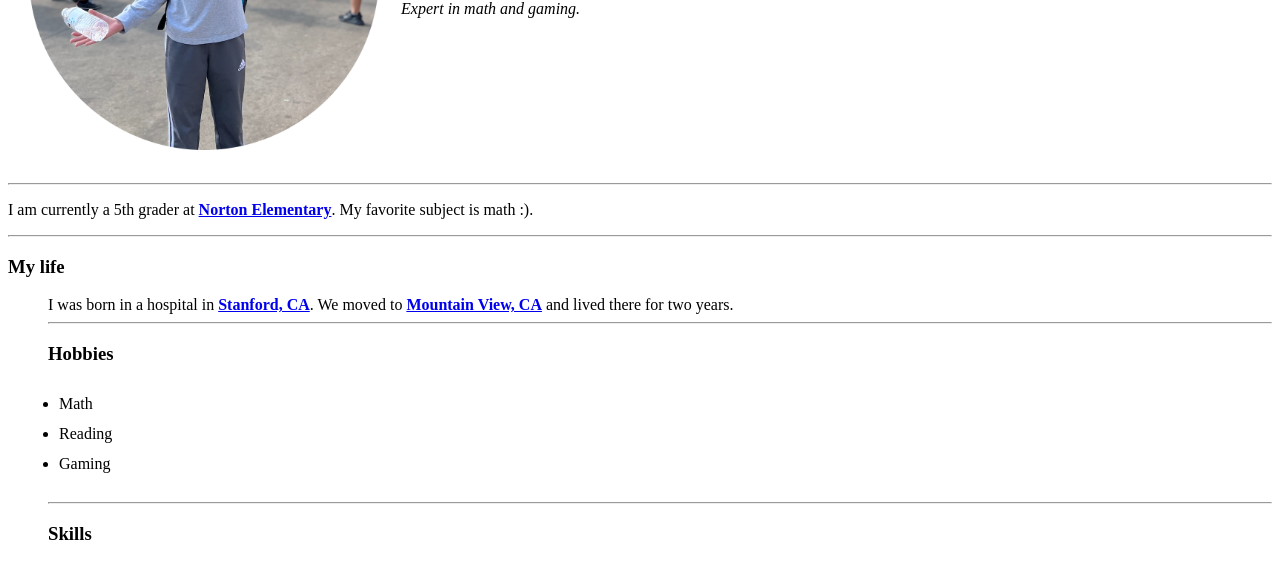
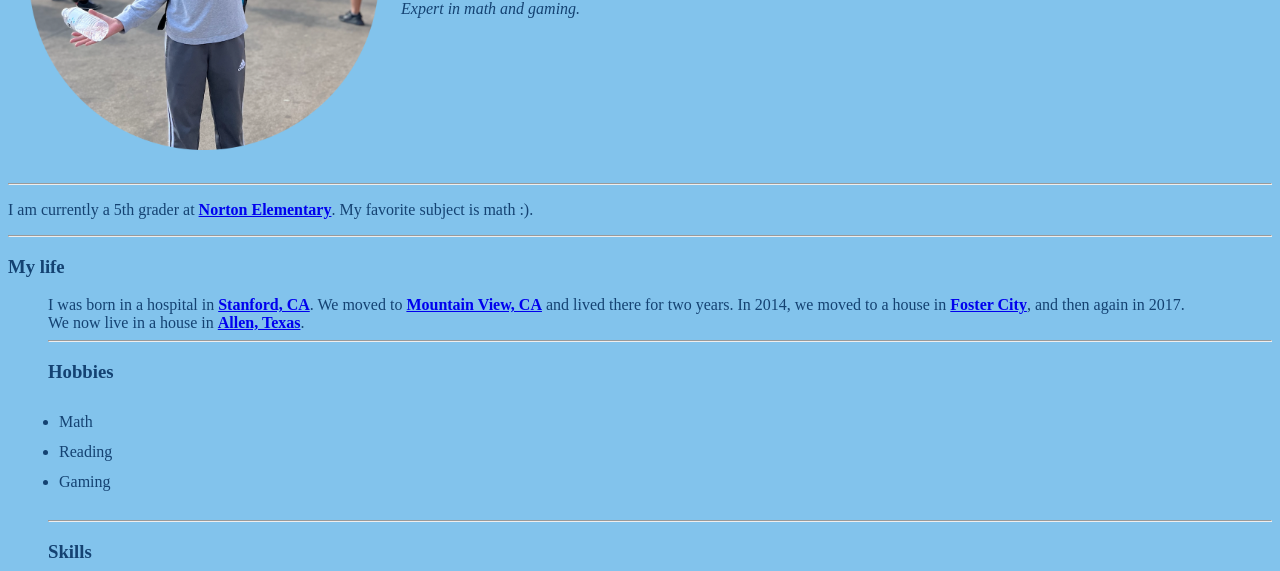
Before and after one commit to will-kong/Will, a plain HTML site: page index.html in a window 1280 px wide. Shown: the part 229-800 px from the top of the page. Drawn offline with Linux system fonts and the light colour scheme.

Commit message:
Update index.html

```diff
--- a/index.html
+++ b/index.html
@@ -1,13 +1,21 @@
-
 <!DOCTYPE html>
 <html>
   <head>
-  <meta charset="UTF-8">
+    <meta charset="UTF-8" />
     <title>Will's Personal Site</title>
-
     <style>
       #bigpic {
         width: 350px;
+      }
+    </style>
+    <style>
+      body {
+        color: #144272;
+        background-color: #82c3ec;
+      }
+
+      hr {
+        background-color: white;
       }
     </style>
   </head>
@@ -15,29 +23,63 @@
   <body>
     <table cellspacing="20">
       <tr>
-      <td><img id="bigpic" src="square-modified.png" alt="Profile Pic" /> </td>
+        <td><img id="bigpic" src="square-modified.png" alt="Profile Pic" /></td>
 
         <td>
           <h1>Will Kong</h1>
           <p><em>Expert in math and gaming.</em></p>
         </td>
       </tr>
+    </table>
 
-  </table>
-  <hr>
-  <p>I am currently a 5th grader at <strong><a href="https://www.allenisd.org/Domain/773" target="_blank">Norton Elementary</a></strong>. My favorite subject is math :).</p>
-  </tr>
-</table>
-  <hr>
+    <hr />
+    <p>
+      I am currently a 5th grader at
+      <strong
+        ><a href="https://www.allenisd.org/Domain/773" target="_blank"
+          >Norton Elementary</a
+        ></strong
+      >. My favorite subject is math :).
+    </p>
+
+    <hr />
     <h3>My life</h3>
     <ul>
-     I was born in a hospital in <strong><a href="https://en.wikipedia.org/wiki/Stanford,_California" target="_blank">Stanford, CA</a></strong>. We moved to <strong><a href="https://en.wikipedia.org/wiki/Mountain_View,_California" target="_blank">Mountain View, CA</a></strong> and lived there for two years.
-  <br>
-  <hr>
+      I was born in a hospital in
+      <strong
+        ><a
+          href="https://en.wikipedia.org/wiki/Stanford,_California"
+          target="_blank"
+          >Stanford, CA</a
+        ></strong
+      >. We moved to
+      <strong
+        ><a
+          href="https://en.wikipedia.org/wiki/Mountain_View,_California"
+          target="_blank"
+          >Mountain View, CA</a
+        ></strong
+      >
+      and lived there for two years. In 2014, we moved to a house in
+      <strong
+        ><a
+          href="https://en.wikipedia.org/wiki/Foster_City,_California"
+          target="_blank"
+        >
+          Foster City</a
+        ></strong
+      >, and then again in 2017.<br />
+      We now live in a house in
+      <strong
+        ><a href="https://en.wikipedia.org/wiki/Allen,_Texas" target="_blank"
+          >Allen, Texas</a
+        ></strong
+      >.
+      <br />
+      <hr />
       <h3>Hobbies</h3>
       <table cellspacing="10">
-    <thead>
-    </thead>
+        <thead></thead>
         <tbody>
           <tr>
             <td><li>Math</li></td>
@@ -49,10 +91,9 @@
             <td><li>Gaming</li></td>
           </tr>
         </tbody>
-    <tr>
-    </tr>
+        <tr></tr>
       </table>
-  <hr>
+      <hr />
       <h3>Skills</h3>
       <table cellspacing="10">
         <tr>
@@ -68,7 +109,7 @@
           <td>⭐️⭐️⭐️⭐️⭐️</td>
         </tr>
       </table>
-    <br>
+      <br />
       <strong><a href="contacts.html" target="_blank">Contacts</a></strong>
     </ul>
   </body>
```
Lines whose indentation alone changed are shown as unchanged.
